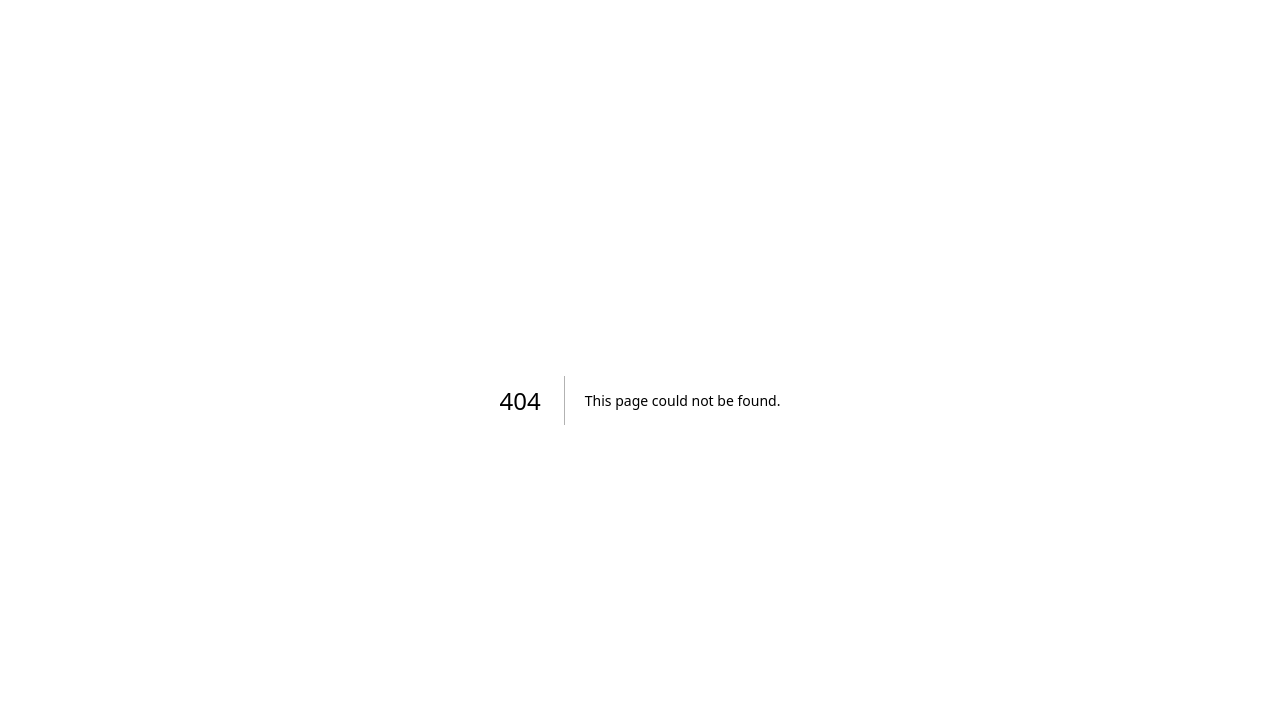
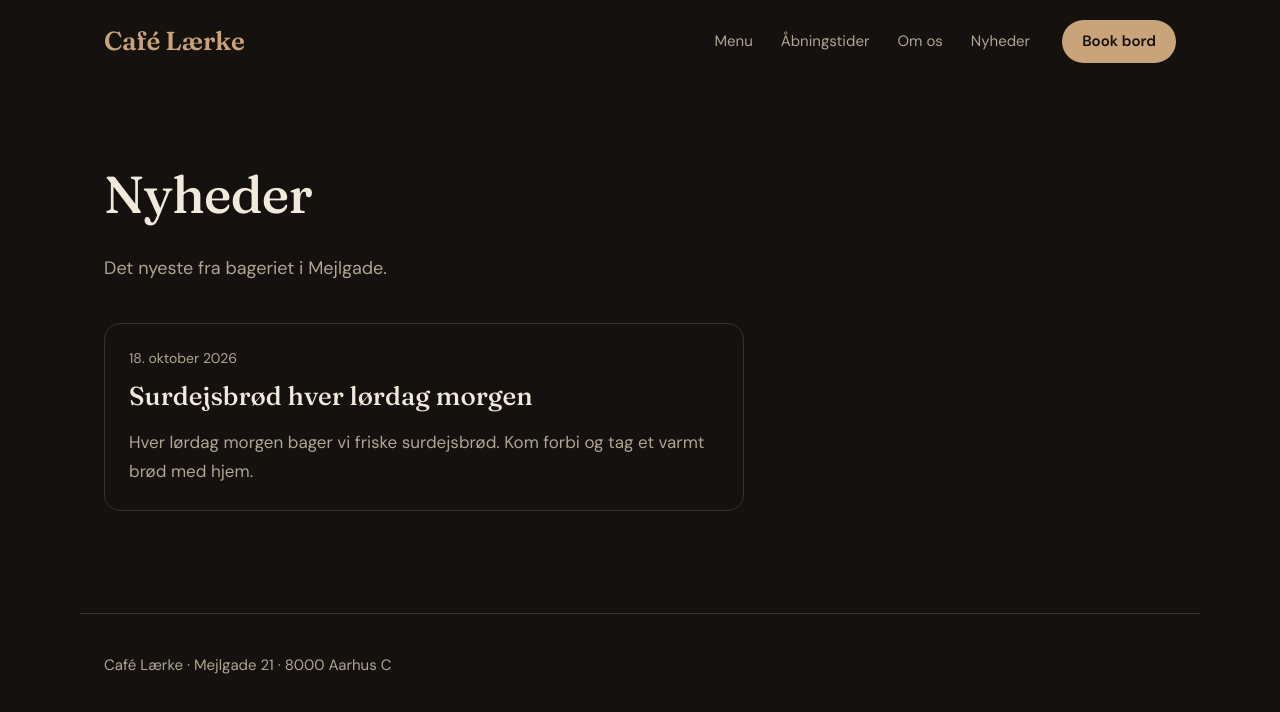
Before and after one commit to Britesite/britesite-demo-webpage, a Next.js app: page /nyheder in a window 1280 px wide. Before the commit this address had no page. Shown: the top 712 px of the page. Built offline with nearby package versions, Linux system fonts and the light colour scheme.

Commit message:
Ny nyhedsside med første nyhed: surdejsbrød hver lørdag morgen
Co-Authored-By: Claude Sonnet 5.5 <noreply@anthropic.com>

```diff
--- /dev/null
+++ b/src/app/nyheder/page.tsx
@@ -0,0 +1,33 @@
+import type { Metadata } from "next";
+import { Footer } from "@/components/Footer";
+import { Header } from "@/components/Header";
+import { news } from "@/content/da";
+
+export const metadata: Metadata = {
+  title: "Nyheder · Café Lærke",
+  description: "Det nyeste fra Café Lærke: surdejsbrød hver lørdag morgen og mere.",
+};
+
+export default function Nyheder() {
+  return (
+    <>
+      <Header />
+      <main className="mx-auto max-w-[1120px] px-6 pt-[clamp(40px,6vw,72px)]">
+        <div className="max-w-[640px]">
+          <h1 className="font-serif text-[clamp(36px,5vw,52px)] font-medium tracking-[-.015em]">{news.title}</h1>
+          <p className="mt-5 text-[18px] leading-[1.7] text-muted">{news.lede}</p>
+        </div>
+        <div className="mt-10 grid max-w-[640px] gap-6">
+          {news.items.map((n) => (
+            <article key={n.title} className="rounded-2xl border border-line p-6">
+              <p className="text-[14px] text-muted">{n.date}</p>
+              <h2 className="mt-2 font-serif text-[26px] font-medium">{n.title}</h2>
+              <p className="mt-3 text-[17px] leading-[1.7] text-muted">{n.body}</p>
+            </article>
+          ))}
+        </div>
+      </main>
+      <Footer />
+    </>
+  );
+}
--- a/src/components/Header.tsx
+++ b/src/components/Header.tsx
@@ -1,11 +1,12 @@
+import Link from "next/link";
 import { nav, site } from "@/content/da";
 
 export function Header() {
   return (
     <header className="mx-auto flex max-w-[1120px] items-center gap-8 px-6 py-5">
-      <a href="#" className="font-serif text-[26px] font-semibold tracking-[-.01em] text-crust">
+      <Link href="/" className="font-serif text-[26px] font-semibold tracking-[-.01em] text-crust">
         {site.name}
-      </a>
+      </Link>
       <nav className="ml-auto hidden gap-7 text-[15px] text-muted sm:flex">
         {nav.map((n) => (
           <a key={n.href} href={n.href} className="hover:text-ink">
--- a/src/content/da.ts
+++ b/src/content/da.ts
@@ -6,10 +6,23 @@ export const site = {
 };
 
 export const nav = [
-  { href: "#menu", label: "Menu" },
-  { href: "#besog", label: "Åbningstider" },
-  { href: "#om", label: "Om os" },
+  { href: "/#menu", label: "Menu" },
+  { href: "/#besog", label: "Åbningstider" },
+  { href: "/#om", label: "Om os" },
+  { href: "/nyheder", label: "Nyheder" },
 ];
+
+export const news = {
+  title: "Nyheder",
+  lede: "Det nyeste fra bageriet i Mejlgade.",
+  items: [
+    {
+      date: "18. oktober 2026",
+      title: "Surdejsbrød hver lørdag morgen",
+      body: "Hver lørdag morgen bager vi friske surdejsbrød. Kom forbi og tag et varmt brød med hjem.",
+    },
+  ],
+};
 
 export const hero = {
   eyebrow: "Bageri og café · Aarhus C",
```
